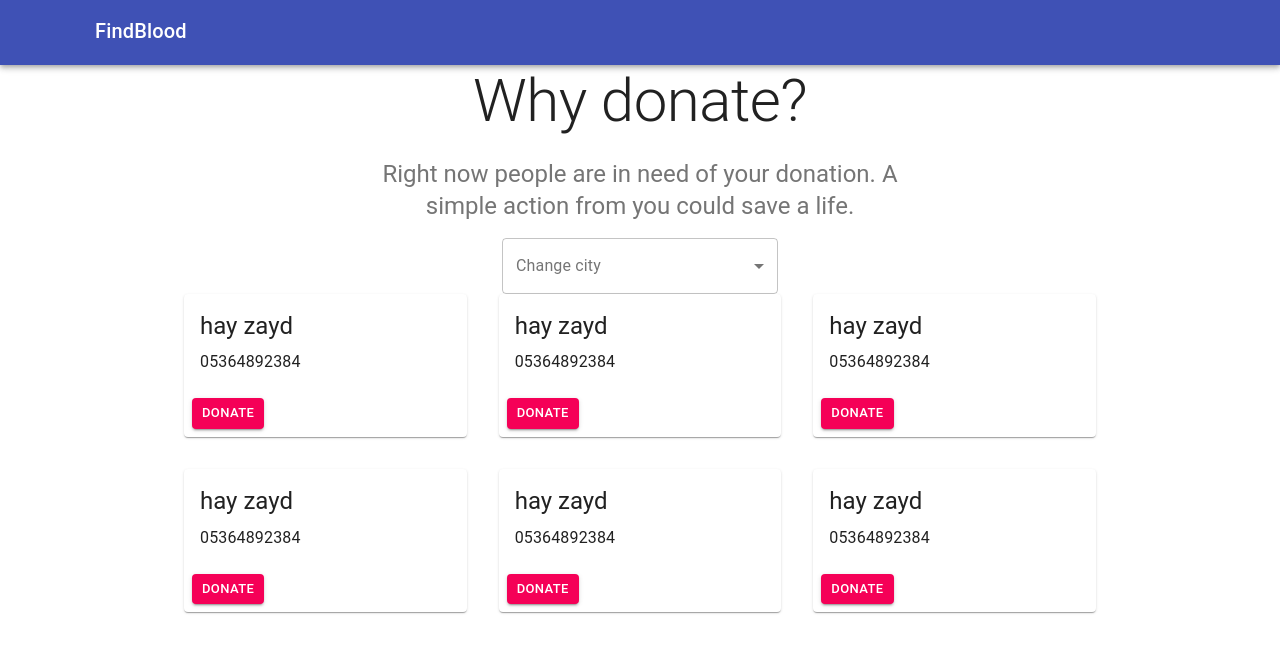
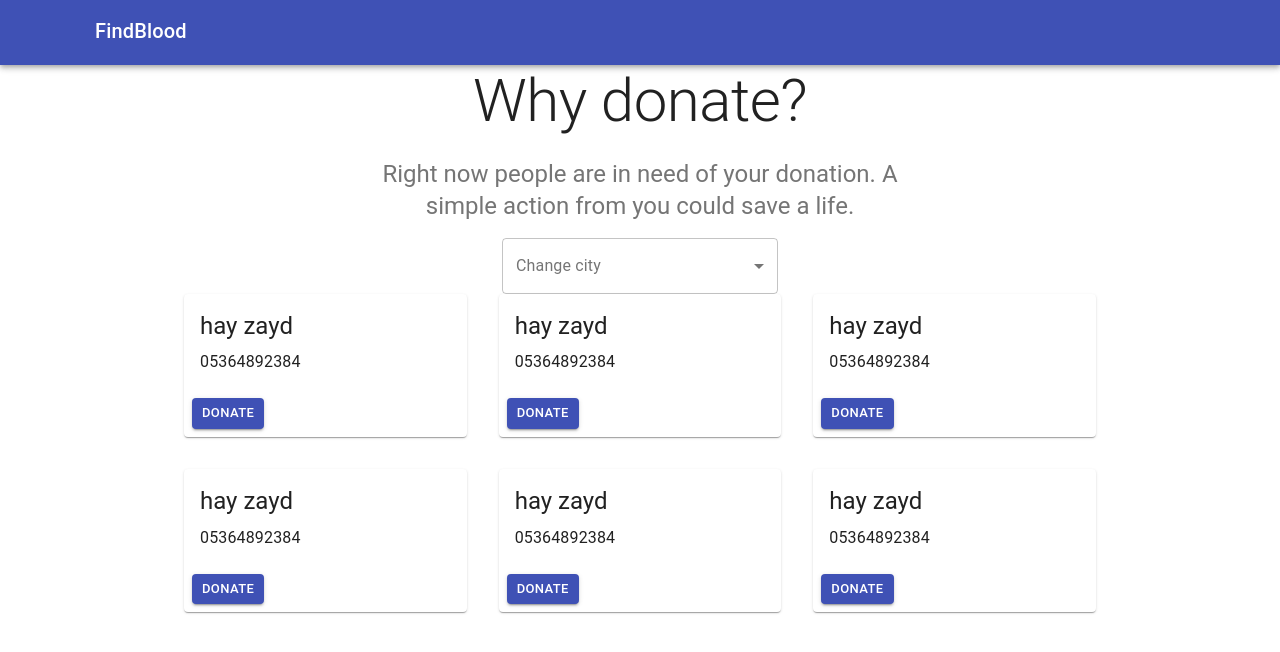
Before and after one commit to MehdyKarmouche/findBlood, a React (Create React App) app in the folder client/: page /donor in a window 1280 px wide. Shown: the top 652 px of the page. Built offline with nearby package versions, Linux system fonts and the light colour scheme; grey boxes are pictures that could not be loaded.

Commit message:
button color

```diff
--- a/client/src/components/donor/pages/ListDonations.js
+++ b/client/src/components/donor/pages/ListDonations.js
@@ -74,7 +74,7 @@ function ListDonations(){
                     </Typography>
                   </CardContent>
                   <CardActions>
-                    <Button variant="contained" size="small" color="secondary">
+                    <Button variant="contained" size="small" color="primary">
                       Donate
                     </Button>
 
```
